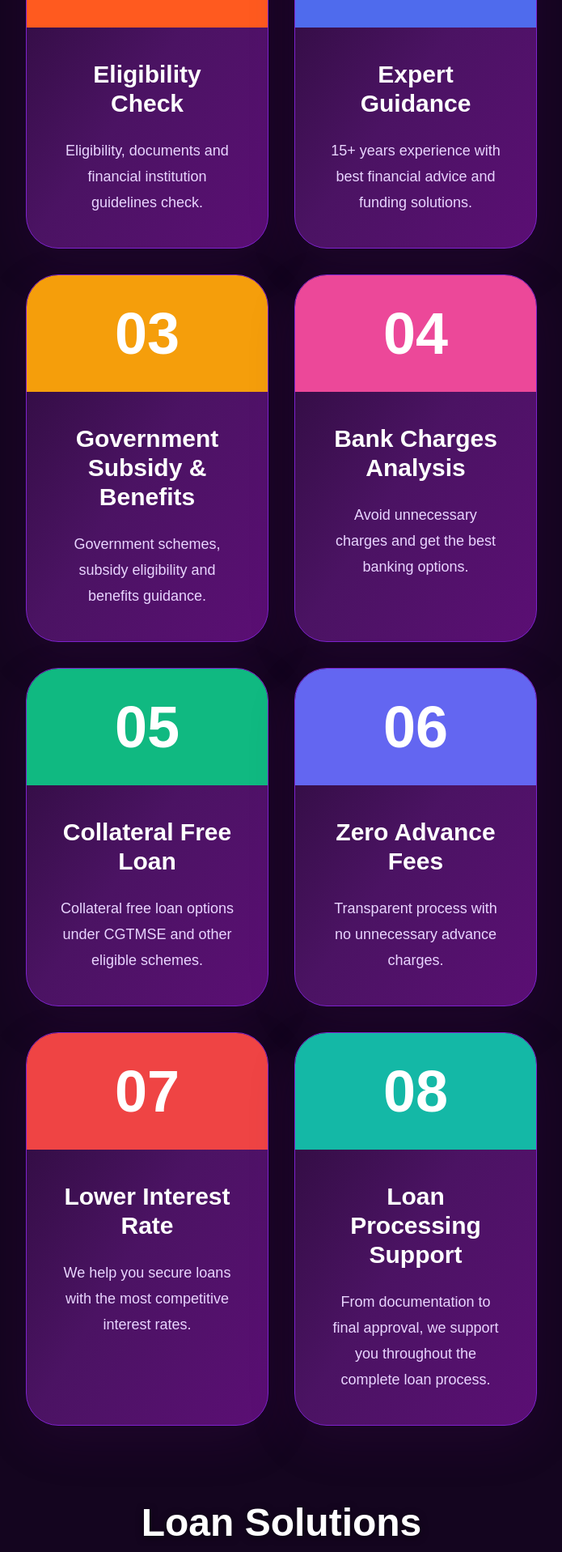
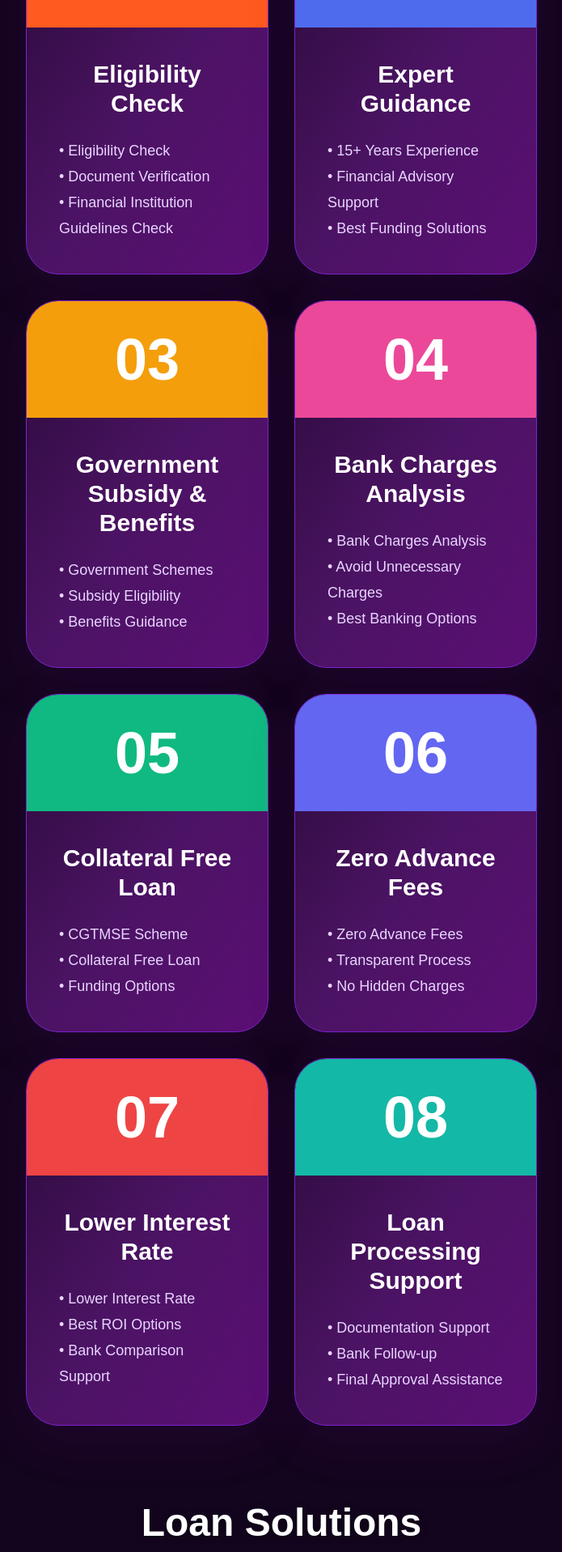
Before and after one commit to kajalkotak/quickd-fintech, a Next.js app: page / in a window 1280 px wide. Shown: the part 1502-3419 px from the top of the page at 81% size, without its empty margins (292-987 px from the left). Built offline with nearby package versions, Linux system fonts and the light colour scheme.

Commit message:
change design how it works

```diff
--- a/app/page.tsx
+++ b/app/page.tsx
@@ -301,11 +301,21 @@ Requirement: ${formData.message}
                   {language === "en" ? "Eligibility Check" : "પાત્રતા ચકાસણી"}
                 </h3>
 
-                <p className="text-[#E9D5FF] leading-8 mt-6 text-lg flex-1">
-                  {language === "en"
-                    ? "Eligibility, documents and financial institution guidelines check."
-                    : "પાત્રતા, દસ્તાવેજો અને ફાઇનાન્સિયલ સંસ્થાની માર્ગદર્શિકા ચકાસણી."}
-                </p>
+                <div className="text-[#E9D5FF] leading-8 mt-6 text-lg flex-1 text-left">
+                  {language === "en" ? (
+                    <>
+                      <p>• Eligibility Check</p>
+                      <p>• Document Verification</p>
+                      <p>• Financial Institution Guidelines Check</p>
+                    </>
+                  ) : (
+                    <>
+                      <p>• પાત્રતા ચકાસણી</p>
+                      <p>• દસ્તાવેજ ચકાસણી</p>
+                      <p>• ફાઇનાન્સિયલ સંસ્થાની માર્ગદર્શિકા ચકાસણી</p>
+                    </>
+                  )}
+                </div>
               </div>
             </div>
 
@@ -321,11 +331,21 @@ Requirement: ${formData.message}
                   {language === "en" ? "Expert Guidance" : "નિષ્ણાત માર્ગદર્શન"}
                 </h3>
 
-                <p className="text-[#E9D5FF] leading-8 mt-6 text-lg flex-1">
-                  {language === "en"
-                    ? "15+ years experience with best financial advice and funding solutions."
-                    : "15+ વર્ષનો અનુભવ સાથે શ્રેષ્ઠ ફાઇનાન્સિયલ સલાહ અને ફંડિંગ સોલ્યુશન્સ."}
-                </p>
+                <div className="text-[#E9D5FF] leading-8 mt-6 text-lg flex-1 text-left">
+                  {language === "en" ? (
+                    <>
+                      <p>• 15+ Years Experience</p>
+                      <p>• Financial Advisory Support</p>
+                      <p>• Best Funding Solutions</p>
+                    </>
+                  ) : (
+                    <>
+                      <p>• 15+ વર્ષનો અનુભવ</p>
+                      <p>• ફાઇનાન્સિયલ સલાહ</p>
+                      <p>• શ્રેષ્ઠ ફંડિંગ સોલ્યુશન</p>
+                    </>
+                  )}
+                </div>
               </div>
             </div>
 
@@ -343,11 +363,21 @@ Requirement: ${formData.message}
                     : "સરકારી સબસિડી અને લાભ"}
                 </h3>
 
-                <p className="text-[#E9D5FF] leading-8 mt-6 text-lg flex-1">
-                  {language === "en"
-                    ? "Government schemes, subsidy eligibility and benefits guidance."
-                    : "સરકારી યોજનાઓ, સબસિડી પાત્રતા અને લાભ માર્ગદર્શન."}
-                </p>
+                <div className="text-[#E9D5FF] leading-8 mt-6 text-lg flex-1 text-left">
+                  {language === "en" ? (
+                    <>
+                      <p>• Government Schemes</p>
+                      <p>• Subsidy Eligibility</p>
+                      <p>• Benefits Guidance</p>
+                    </>
+                  ) : (
+                    <>
+                      <p>• સરકારી યોજનાઓ</p>
+                      <p>• સબસિડી પાત્રતા</p>
+                      <p>• લાભ માર્ગદર્શન</p>
+                    </>
+                  )}
+                </div>
               </div>
             </div>
 
@@ -365,11 +395,21 @@ Requirement: ${formData.message}
                     : "બેંક ચાર્જિસ વિશ્લેષણ"}
                 </h3>
 
-                <p className="text-[#E9D5FF] leading-8 mt-6 text-lg flex-1">
-                  {language === "en"
-                    ? "Avoid unnecessary charges and get the best banking options."
-                    : "બિનજરૂરી ચાર્જિસ ટાળો અને શ્રેષ્ઠ બેંકિંગ વિકલ્પ મેળવો."}
-                </p>
+                <div className="text-[#E9D5FF] leading-8 mt-6 text-lg flex-1 text-left">
+                  {language === "en" ? (
+                    <>
+                      <p>• Bank Charges Analysis</p>
+                      <p>• Avoid Unnecessary Charges</p>
+                      <p>• Best Banking Options</p>
+                    </>
+                  ) : (
+                    <>
+                      <p>• બેંક ચાર્જિસ વિશ્લેષણ</p>
+                      <p>• બિનજરૂરી ચાર્જિસ ટાળો</p>
+                      <p>• શ્રેષ્ઠ બેંક વિકલ્પો</p>
+                    </>
+                  )}
+                </div>
               </div>
             </div>
 
@@ -387,11 +427,21 @@ Requirement: ${formData.message}
                     : "કોલેટરલ ફ્રી લોન"}
                 </h3>
 
-                <p className="text-[#E9D5FF] leading-8 mt-6 text-lg flex-1">
-                  {language === "en"
-                    ? "Collateral free loan options under CGTMSE and other eligible schemes."
-                    : "CGTMSE અને અન્ય પાત્ર યોજનાઓ હેઠળ કોલેટરલ ફ્રી લોન વિકલ્પો."}
-                </p>
+                <div className="text-[#E9D5FF] leading-8 mt-6 text-lg flex-1 text-left">
+                  {language === "en" ? (
+                    <>
+                      <p>• CGTMSE Scheme</p>
+                      <p>• Collateral Free Loan</p>
+                      <p>• Funding Options</p>
+                    </>
+                  ) : (
+                    <>
+                      <p>• CGTMSE યોજના</p>
+                      <p>• કોલેટરલ ફ્રી લોન</p>
+                      <p>• ફંડિંગ વિકલ્પો</p>
+                    </>
+                  )}
+                </div>
               </div>
             </div>
 
@@ -407,11 +457,21 @@ Requirement: ${formData.message}
                   {language === "en" ? "Zero Advance Fees" : "શૂન્ય એડવાન્સ ફી"}
                 </h3>
 
-                <p className="text-[#E9D5FF] leading-8 mt-6 text-lg flex-1">
-                  {language === "en"
-                    ? "Transparent process with no unnecessary advance charges."
-                    : "પારદર્શક પ્રક્રિયા સાથે બિનજરૂરી એડવાન્સ ચાર્જિસ નહીં."}
-                </p>
+                <div className="text-[#E9D5FF] leading-8 mt-6 text-lg flex-1 text-left">
+                  {language === "en" ? (
+                    <>
+                      <p>• Zero Advance Fees</p>
+                      <p>• Transparent Process</p>
+                      <p>• No Hidden Charges</p>
+                    </>
+                  ) : (
+                    <>
+                      <p>• શૂન્ય એડવાન્સ ફી</p>
+                      <p>• પારદર્શક પ્રક્રિયા</p>
+                      <p>• કોઈ છુપાયેલા ચાર્જિસ નહીં</p>
+                    </>
+                  )}
+                </div>
               </div>
             </div>
 
@@ -427,11 +487,21 @@ Requirement: ${formData.message}
                   {language === "en" ? "Lower Interest Rate" : "ઓછો વ્યાજ દર"}
                 </h3>
 
-                <p className="text-[#E9D5FF] leading-8 mt-6 text-lg flex-1">
-                  {language === "en"
-                    ? "We help you secure loans with the most competitive interest rates."
-                    : "અમે તમને સૌથી સ્પર્ધાત્મક વ્યાજ દરે લોન મેળવવામાં મદદ કરીએ છીએ."}
-                </p>
+                <div className="text-[#E9D5FF] leading-8 mt-6 text-lg flex-1 text-left">
+                  {language === "en" ? (
+                    <>
+                      <p>• Lower Interest Rate</p>
+                      <p>• Best ROI Options</p>
+                      <p>• Bank Comparison Support</p>
+                    </>
+                  ) : (
+                    <>
+                      <p>• ઓછો વ્યાજ દર</p>
+                      <p>• શ્રેષ્ઠ ROI વિકલ્પો</p>
+                      <p>• બેંક તુલના સહાય</p>
+                    </>
+                  )}
+                </div>
               </div>
             </div>
 
@@ -449,11 +519,21 @@ Requirement: ${formData.message}
                     : "લોન પ્રોસેસિંગ સપોર્ટ"}
                 </h3>
 
-                <p className="text-[#E9D5FF] leading-8 mt-6 text-lg flex-1">
-                  {language === "en"
-                    ? "From documentation to final approval, we support you throughout the complete loan process."
-                    : "દસ્તાવેજોથી લઈને અંતિમ મંજૂરી સુધી અમે સંપૂર્ણ લોન પ્રક્રિયામાં મદદ કરીએ છીએ."}
-                </p>
+                <div className="text-[#E9D5FF] leading-8 mt-6 text-lg flex-1 text-left">
+                  {language === "en" ? (
+                    <>
+                      <p>• Documentation Support</p>
+                      <p>• Bank Follow-up</p>
+                      <p>• Final Approval Assistance</p>
+                    </>
+                  ) : (
+                    <>
+                      <p>• દસ્તાવેજ પ્રક્રિયા</p>
+                      <p>• બેંક ફોલોઅપ</p>
+                      <p>• અંતિમ મંજૂરી સુધી સહાય</p>
+                    </>
+                  )}
+                </div>
               </div>
             </div>
           </div>
```
